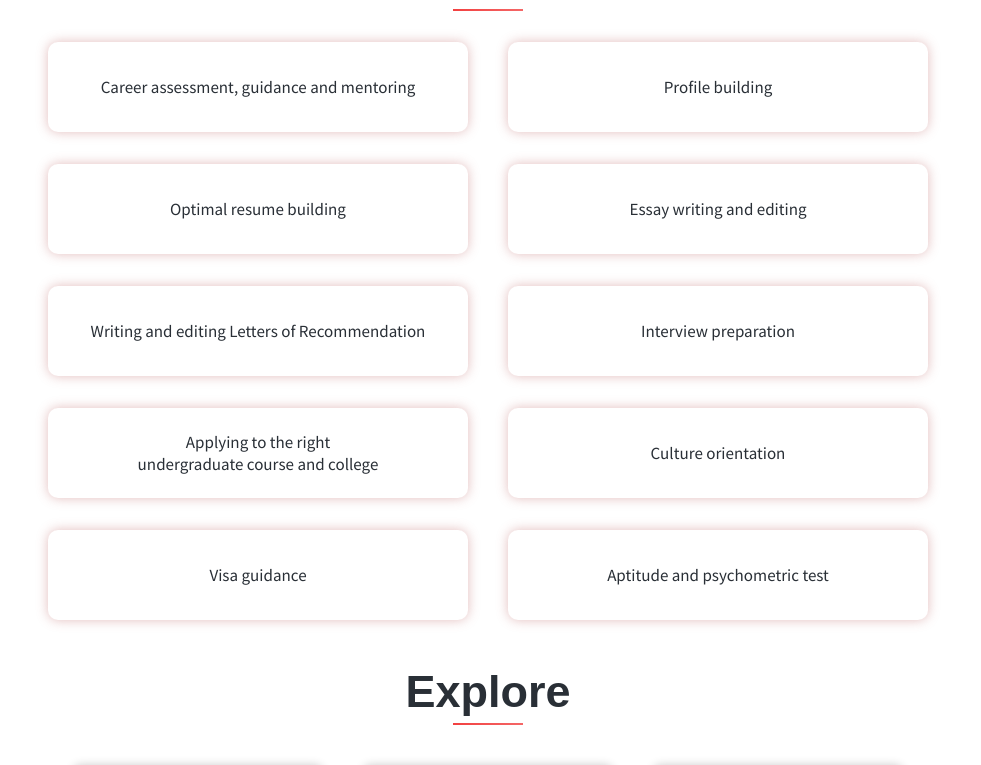
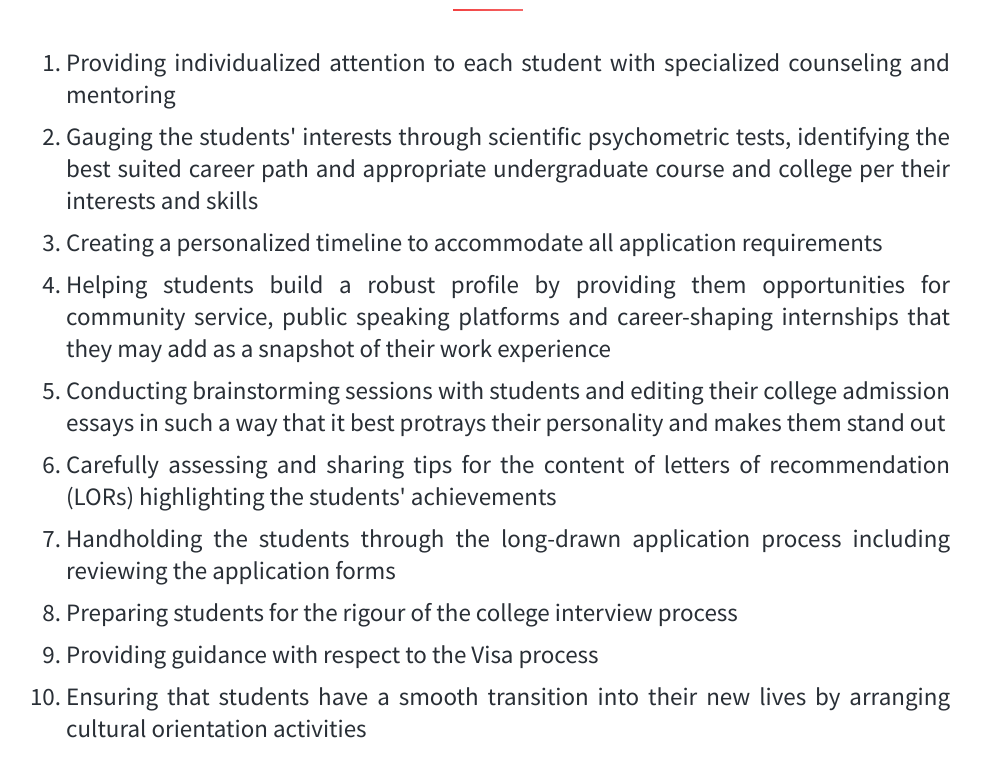
Before and after one commit to raghavmathur1/Discern, a React (Create React App) app: page / in a window 1280 px wide. Shown: the part 2801-3566 px from the top of the page, without its empty margins (152-1133 px from the left). Built offline with nearby package versions, Linux system fonts and the light colour scheme.

Commit message:
All Changes

```diff
--- a/src/App.css
+++ b/src/App.css
@@ -291,6 +291,13 @@ a{
 	align-items: center;
 	flex-wrap: wrap;
 	justify-content: center;
+}
+
+.points ol{
+	font-size: 25px;
+	margin: 10px 50px;
+	font-weight: ;
+	text-align: justify;
 }
 
 .point{
--- a/src/components/Service.jsx
+++ b/src/components/Service.jsx
@@ -9,7 +9,7 @@ class Service extends Component {
 					<div className="line"></div>
 				</div>
 				<div className="points">
-					<div className="point">Career assessment, guidance and mentoring</div>
+					{/* <div className="point">Career assessment, guidance and mentoring</div>
 					<div className="point">Profile building</div>
 					<div className="point">Optimal resume building</div>
 					<div className="point">Essay writing and editing</div>
@@ -20,7 +20,46 @@ class Service extends Component {
 					</div>
 					<div className="point">Culture orientation</div>
 					<div className="point">Visa guidance</div>
-					<div className="point">Aptitude and psychometric test</div>
+					<div className="point">Aptitude and psychometric test</div> */}
+					<ol>
+						<li>
+							Providing individualized attention to each student with specialized
+							counseling and mentoring
+						</li>
+						<li>
+							Gauging the students' interests through scientific psychometric tests,
+							identifying the best suited career path and appropriate undergraduate
+							course and college per their interests and skills{' '}
+						</li>
+						<li>
+							Creating a personalized timeline to accommodate all application
+							requirements
+						</li>
+						<li>
+							Helping students build a robust profile by providing them opportunities
+							for community service, public speaking platforms and career-shaping
+							internships that they may add as a snapshot of their work experience
+						</li>
+						<li>
+							Conducting brainstorming sessions with students and editing their
+							college admission essays in such a way that it best protrays their
+							personality and makes them stand out
+						</li>
+						<li>
+							Carefully assessing and sharing tips for the content of letters of
+							recommendation (LORs) highlighting the students' achievements{' '}
+						</li>
+						<li>
+							Handholding the students through the long-drawn application process
+							including reviewing the application forms{' '}
+						</li>
+						<li>Preparing students for the rigour of the college interview process</li>
+						<li>Providing guidance with respect to the Visa process</li>
+						<li>
+							Ensuring that students have a smooth transition into their new lives by
+							arranging cultural orientation activities
+						</li>
+					</ol>
 				</div>
 			</div>
 		);
```
